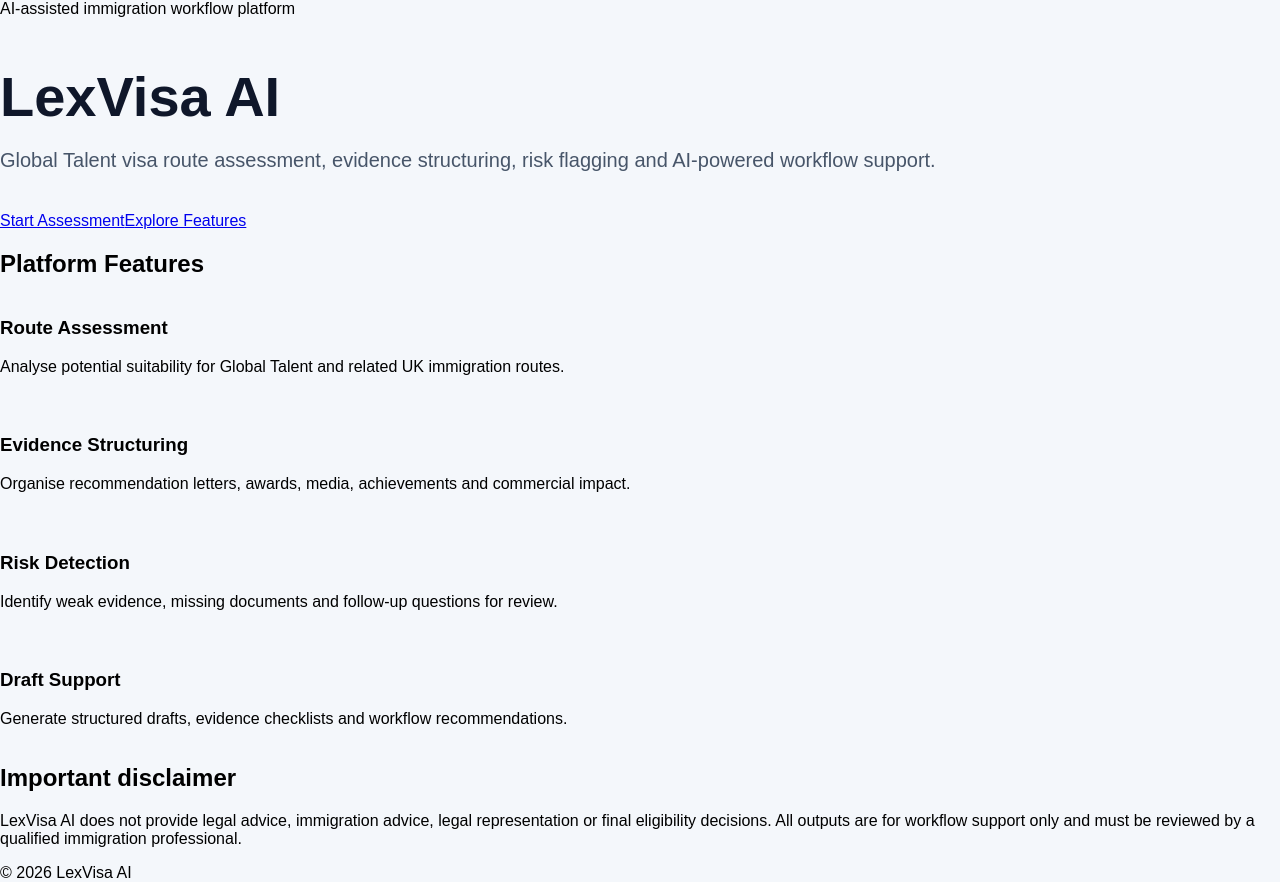
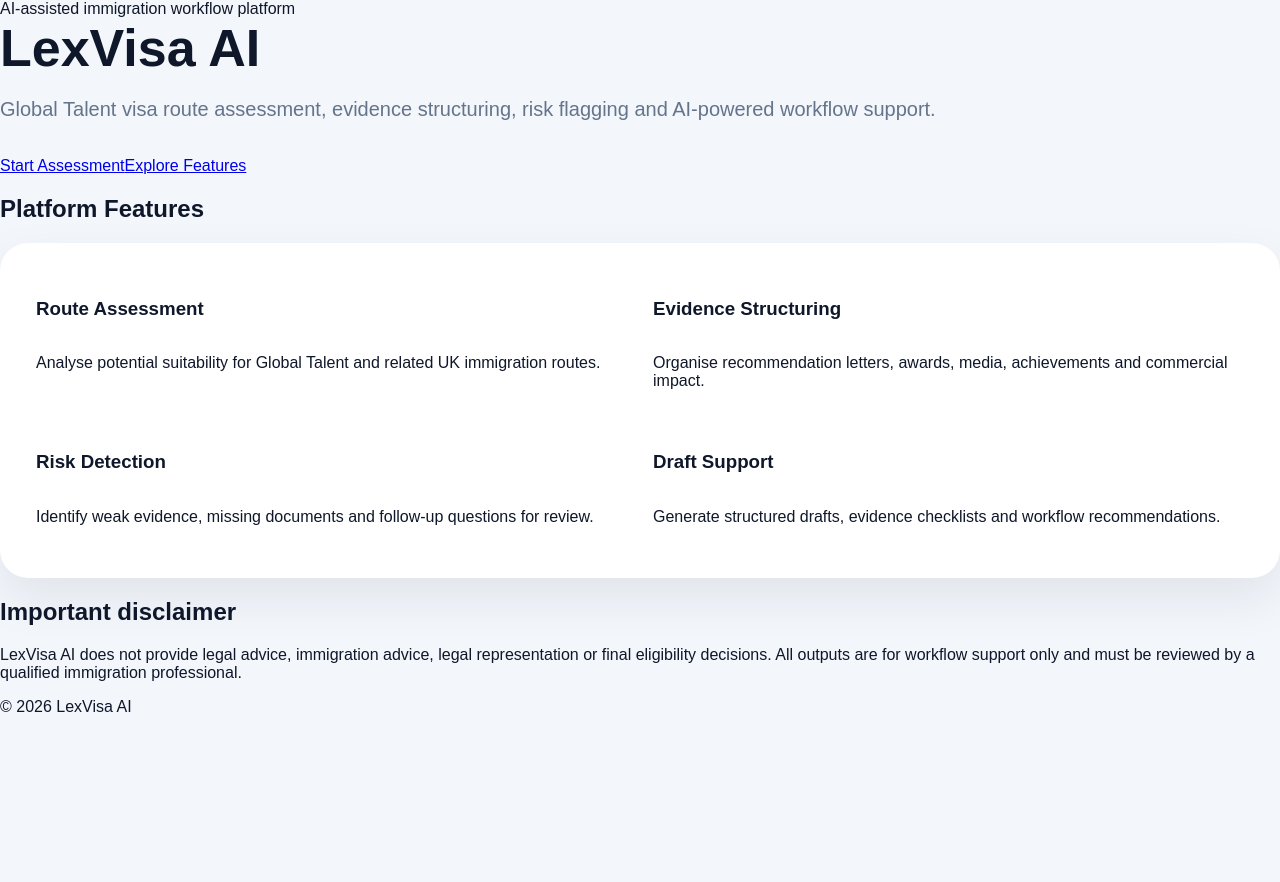
Before and after one commit to imona-si/lexvisa-ai, a Next.js app: page / in a window 1280 px wide. After the commit the page ends 800 px from the top, so only its background shows below. Built offline with nearby package versions, Linux system fonts and the light colour scheme.

Commit message:
Update globals.css

```diff
--- a/styles/globals.css
+++ b/styles/globals.css
@@ -1,60 +1,92 @@
 body {
   margin: 0;
-  background: #f4f7fb;
+  background: #f3f6fb;
   font-family: Arial, sans-serif;
+  color: #0f172a;
 }
 
 .container {
-  max-width: 1100px;
-  margin: auto;
-  padding: 60px 20px;
+  max-width: 1180px;
+  margin: 0 auto;
+  padding: 60px 24px;
 }
 
 h1 {
-  font-size: 56px;
-  margin-bottom: 10px;
-  color: #0f172a;
+  font-size: 52px;
+  margin: 0 0 12px;
 }
 
 .subtitle {
-  color: #475569;
-  margin-bottom: 40px;
   font-size: 20px;
+  color: #64748b;
+  margin-bottom: 36px;
 }
 
 .grid {
+  background: white;
+  padding: 36px;
+  border-radius: 28px;
+  box-shadow: 0 20px 50px rgba(15, 23, 42, 0.08);
   display: grid;
-  gap: 24px;
+  grid-template-columns: repeat(2, 1fr);
+  gap: 26px;
+}
+
+.grid > div {
+  display: flex;
+  flex-direction: column;
 }
 
 label {
-  display: block;
+  font-weight: 700;
   margin-bottom: 10px;
-  font-weight: bold;
-  color: #0f172a;
 }
 
 input,
 textarea {
   width: 100%;
-  padding: 18px;
-  border-radius: 14px;
-  border: 1px solid #cbd5e1;
+  border: 1px solid #d5dce8;
+  border-radius: 16px;
+  padding: 16px 18px;
   font-size: 16px;
+  background: #ffffff;
   box-sizing: border-box;
 }
 
 textarea {
-  min-height: 140px;
+  min-height: 130px;
+  resize: vertical;
+}
+
+input:focus,
+textarea:focus {
+  outline: none;
+  border-color: #2563eb;
+  box-shadow: 0 0 0 3px rgba(37, 99, 235, 0.12);
 }
 
 button {
-  margin-top: 30px;
+  margin-top: 32px;
   background: #2563eb;
   color: white;
   border: none;
-  padding: 18px 32px;
-  border-radius: 14px;
-  font-size: 18px;
+  padding: 18px 30px;
+  border-radius: 16px;
+  font-size: 17px;
+  font-weight: 700;
   cursor: pointer;
 }
+
+button:hover {
+  background: #1d4ed8;
+}
+
+@media (max-width: 800px) {
+  .grid {
+    grid-template-columns: 1fr;
+  }
+
+  h1 {
+    font-size: 38px;
+  }
+}
```
